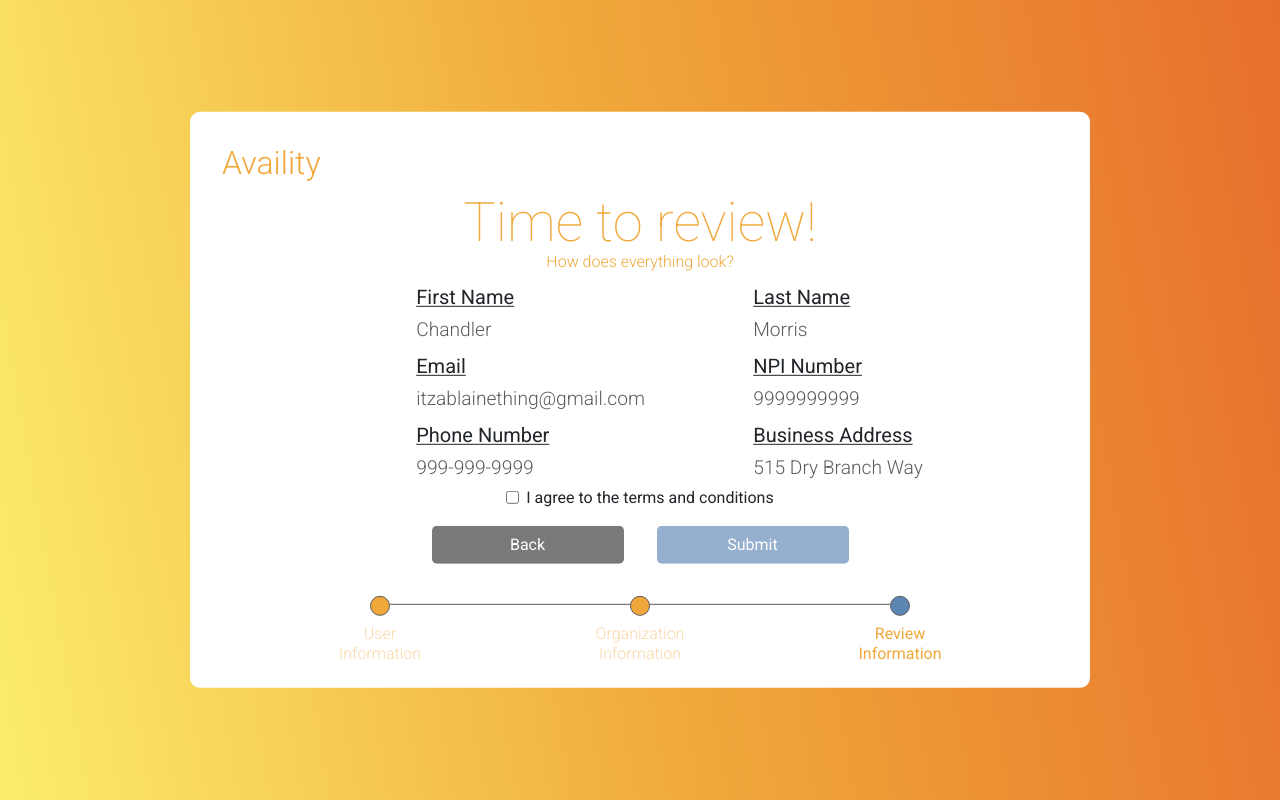
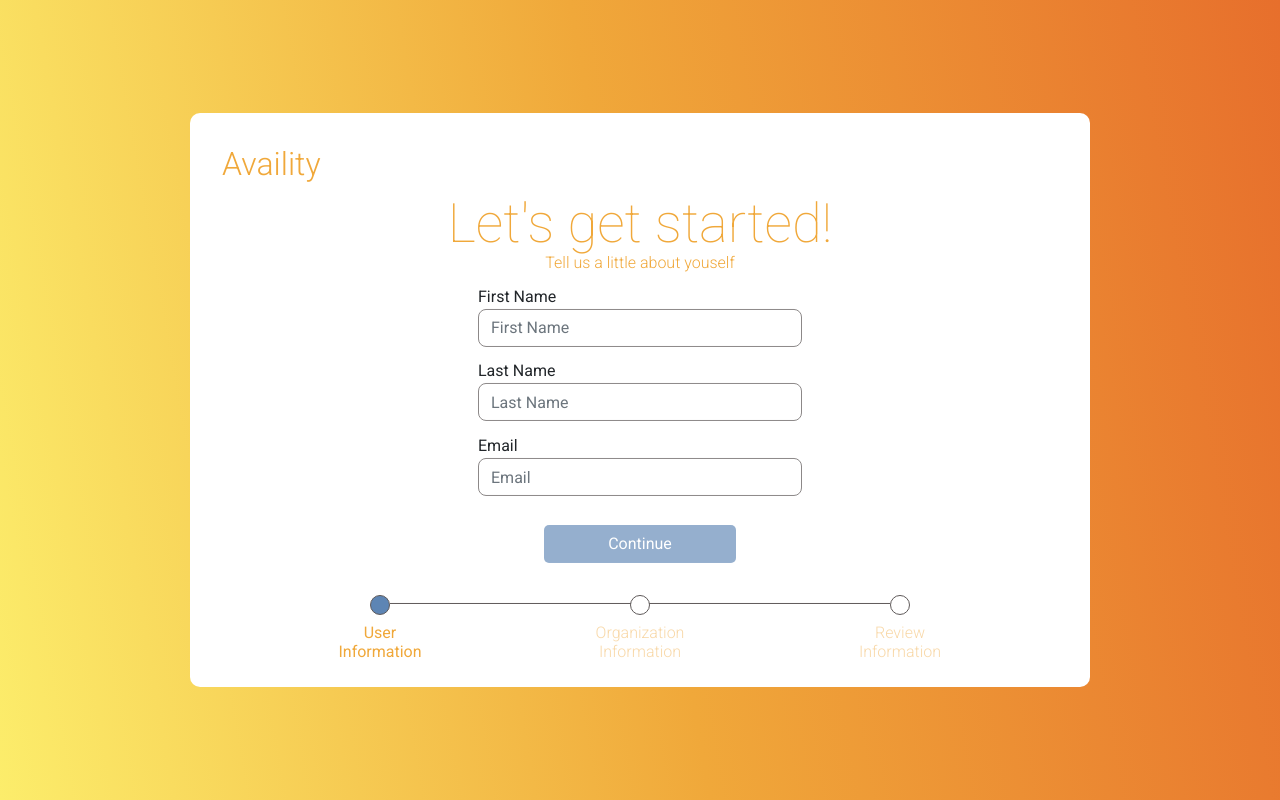
Before and after one commit to ItzaBlaineThing/RegUI-CodeExercise, a React (Create React App) app in the folder client/: page / in a window 1280 px wide. Built offline with nearby package versions, Linux system fonts and the light colour scheme.

Commit message:
Content Checker Added

```diff
--- a/client/src/components/forms/registration/RegistrationForm.js
+++ b/client/src/components/forms/registration/RegistrationForm.js
@@ -12,16 +12,22 @@ export default function RegistrationForm() {
 
     // Setting initial state
     const [form, setForm] = useState({
-        firstName: "Chandler",
-        lastName: "Morris",
-        email: "itzablainething@gmail.com",
-        address: "515 Dry Branch Way",
-        phoneNumber: "999-999-9999",
-        npiNumber: "9999999999"
+        firstName: "",
+        lastName: "",
+        email: "",
+        address: "",
+        phoneNumber: "",
+        npiNumber: ""
+    });
+
+    const [isComplete, setIsComplete] = useState({
+        viewOne: false,
+        viewTwo: false
     });
 
     // Function to handle changes and update local state values
     function handleChange(event) {
+
         // Destructure the name and value of the event.target
         const {name, value} = event.target;
         // Calling setForm to update the local state value for form.[key]
@@ -33,10 +39,42 @@ export default function RegistrationForm() {
                 [name]: value
             }
         });
+
+        if (form.firstName.length && form.lastName.length && form.email.length > 0) {
+            setIsComplete((prevValue) => {
+                return {
+                    ...prevValue,
+                    viewOne: true
+                }
+            });
+        } else {
+            setIsComplete((prevValue) => {
+                return {
+                    ...prevValue,
+                    viewOne: false
+                }
+            });
+        }
+
+        if (form.address.length && form.phoneNumber.length && form.npiNumber.length > 0) {
+            setIsComplete((prevValue) => {
+                return {
+                    ...prevValue,
+                    viewTwo: true
+                }
+            });
+        } else {
+            setIsComplete((prevValue) => {
+                return {
+                    ...prevValue,
+                    viewTwo: false
+                }
+            });
+        }
     }
 
     // Setting state to track the currentView
-    const [currentView, setCurrentView] = useState(3);
+    const [currentView, setCurrentView] = useState(1);
 
     // Function to update the currentView
     function changeView(viewSelected) {
@@ -48,8 +86,8 @@ export default function RegistrationForm() {
         <div className="registration-form-div">
             <Form className="registration-form">
                 <h2 id="brand">Availity</h2>
-                <RegViewOne form={form} handleChange={handleChange} currentView={currentView} changeView={changeView} />
-                <RegViewTwo form={form} handleChange={handleChange} currentView={currentView} changeView={changeView} />
+                <RegViewOne form={form} handleChange={handleChange} currentView={currentView} changeView={changeView} isComplete={isComplete} />
+                <RegViewTwo form={form} handleChange={handleChange} currentView={currentView} changeView={changeView} isComplete={isComplete} />
                 <RegViewThree form={form} handleChange={handleChange} currentView={currentView} changeView={changeView} />
             </Form>
         </div>
--- a/client/src/components/forms/registration/views/RegViewOne.js
+++ b/client/src/components/forms/registration/views/RegViewOne.js
@@ -1,4 +1,4 @@
-import React from 'react';
+import React, { useState } from 'react';
 
 // Import React-Bootstrap
 import Form from 'react-bootstrap/Form';
@@ -8,8 +8,6 @@ import Button from 'react-bootstrap/Button';
 import ProgressBar from '../progressBar/ProgressBar';
 
 export default function RegViewOne(props) {
-
-    console.log(props);
 
     if (props.currentView !== 1) {
         return null
@@ -31,9 +29,15 @@ export default function RegViewOne(props) {
                     <Form.Control type="email" className="registration-form-input" placeholder="Email" name="email" onChange={props.handleChange} value={props.form.email} />
                 </Form.Group>
                 <div className="registration-form-btn-div">
-                    <Button variant="registration-form-btn" onClick={() => {props.changeView(2)}}>
-                        Continue
-                    </Button>
+                    {props.isComplete.viewOne ?
+                        <Button variant="registration-form-btn" onClick={() => {props.changeView(2)}}>
+                            Continue
+                        </Button>
+                    :
+                        <Button variant="registration-form-btn registration-form-btn-disabled" disabled>
+                            Continue
+                        </Button>
+                    }
                 </div>
                 <ProgressBar circleOne={"current"} circleTwo={""} circleThree={""} textOne={"active"} textTwo={"disabled"} textThree={"disabled"}/>
             </div>
--- a/client/src/components/forms/registration/views/RegViewTwo.js
+++ b/client/src/components/forms/registration/views/RegViewTwo.js
@@ -40,9 +40,15 @@ export default function RegViewTwo(props) {
                                 </Button>
                             </Col>
                             <Col>
+                            {props.isComplete.viewTwo ?
                                 <Button variant="registration-form-btn" type="button" onClick={() => {props.changeView(3)}}>
                                     Continue
                                 </Button>
+                            :
+                                <Button variant="registration-form-btn registration-form-btn-disabled" disabled>
+                                    Continue
+                                </Button>
+                            }
                             </Col>
                         </Row>
                     </Container>
```
